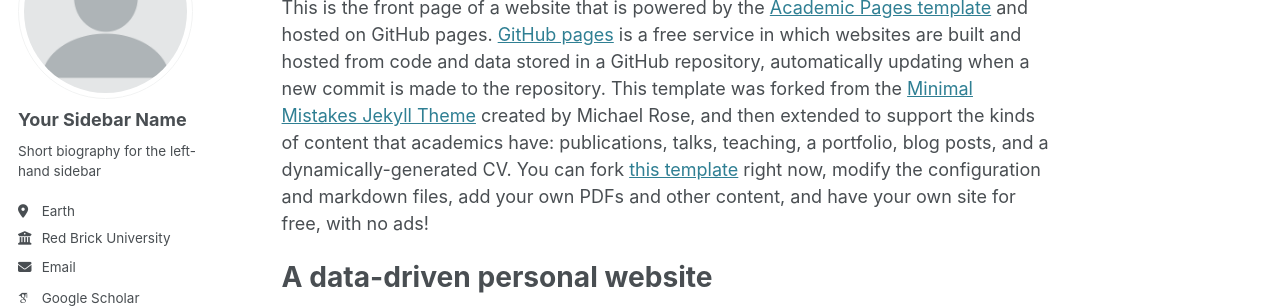
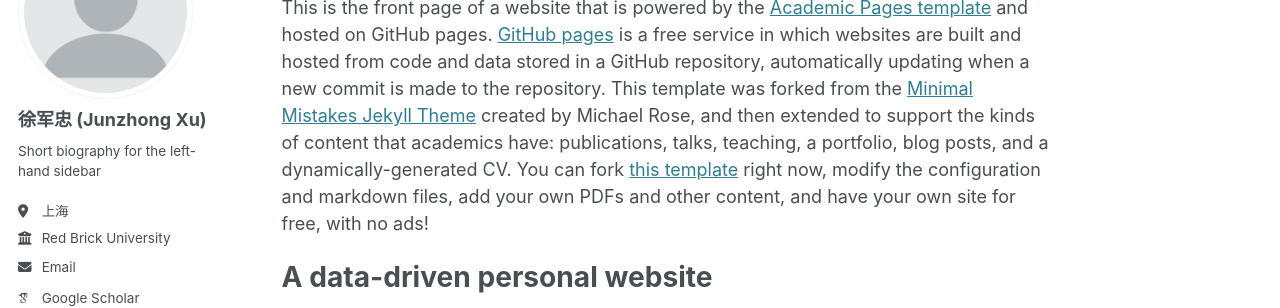
Before and after one commit to junzhongxu/junzhongxu.github.io, a Jekyll site: the page built from _pages/about.md, in a window 1280 px wide. Shown: the part 175-483 px from the top of the page. Built offline with Jekyll 4.4.1, drawn with Linux system fonts in a browser that asks for light colours; some web fonts are replaced.

Commit message:
Update _config.yml

```diff
--- a/_config.yml
+++ b/_config.yml
@@ -23,10 +23,10 @@ repository               : "academicpages/academicpages.github.io"
 author:
   # Biographic information
   avatar           : "profile.png"
-  name             : "Your Sidebar Name"
+  name             : "徐军忠 (Junzhong Xu)"
   pronouns         : # example: "she/her"
   bio              : "Short biography for the left-hand sidebar"
-  location         : "Earth"
+  location         : "上海"
   employer         : "Red Brick University"
   uri              : # URL
   email            : "none@example.org"
```
